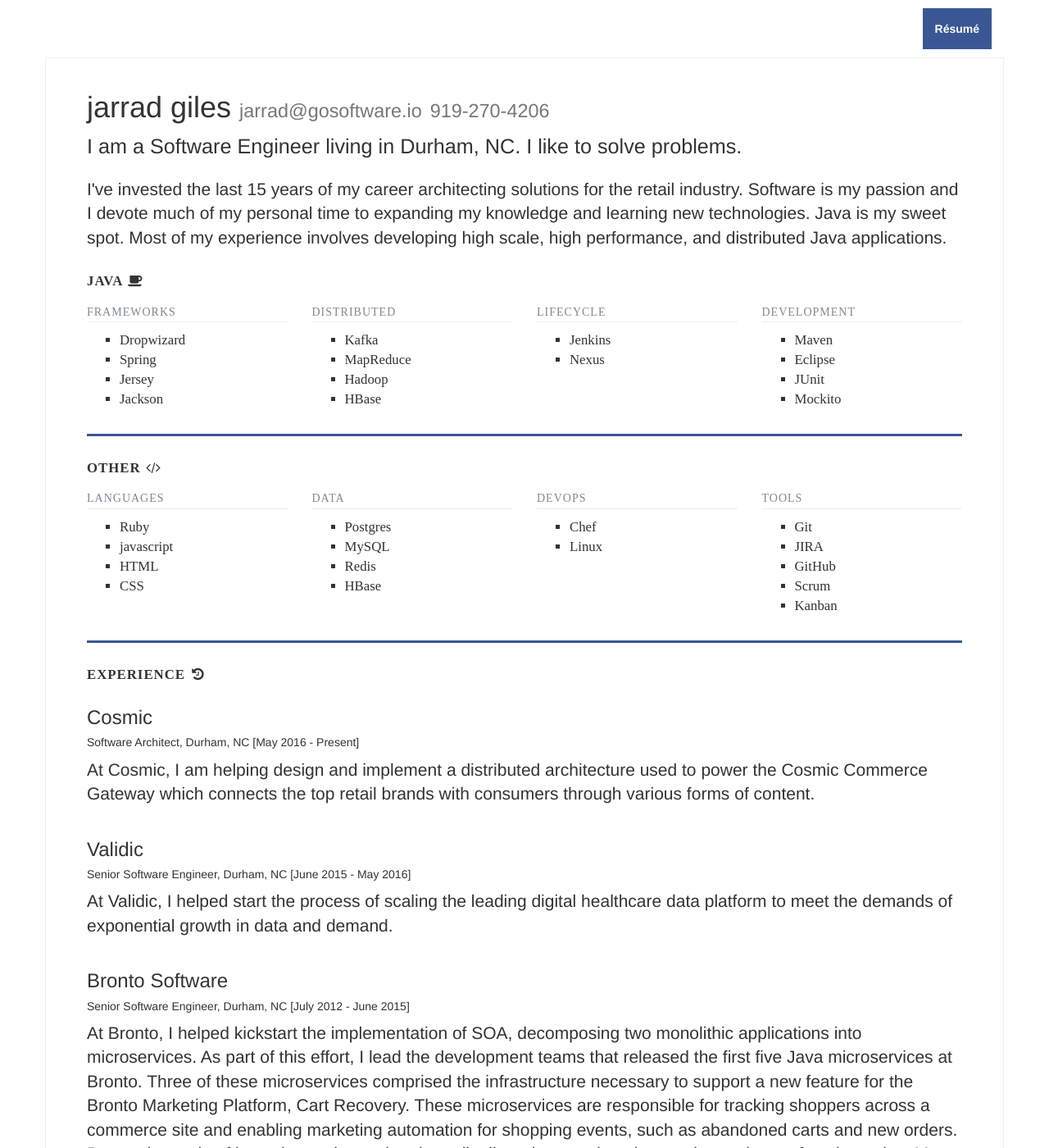
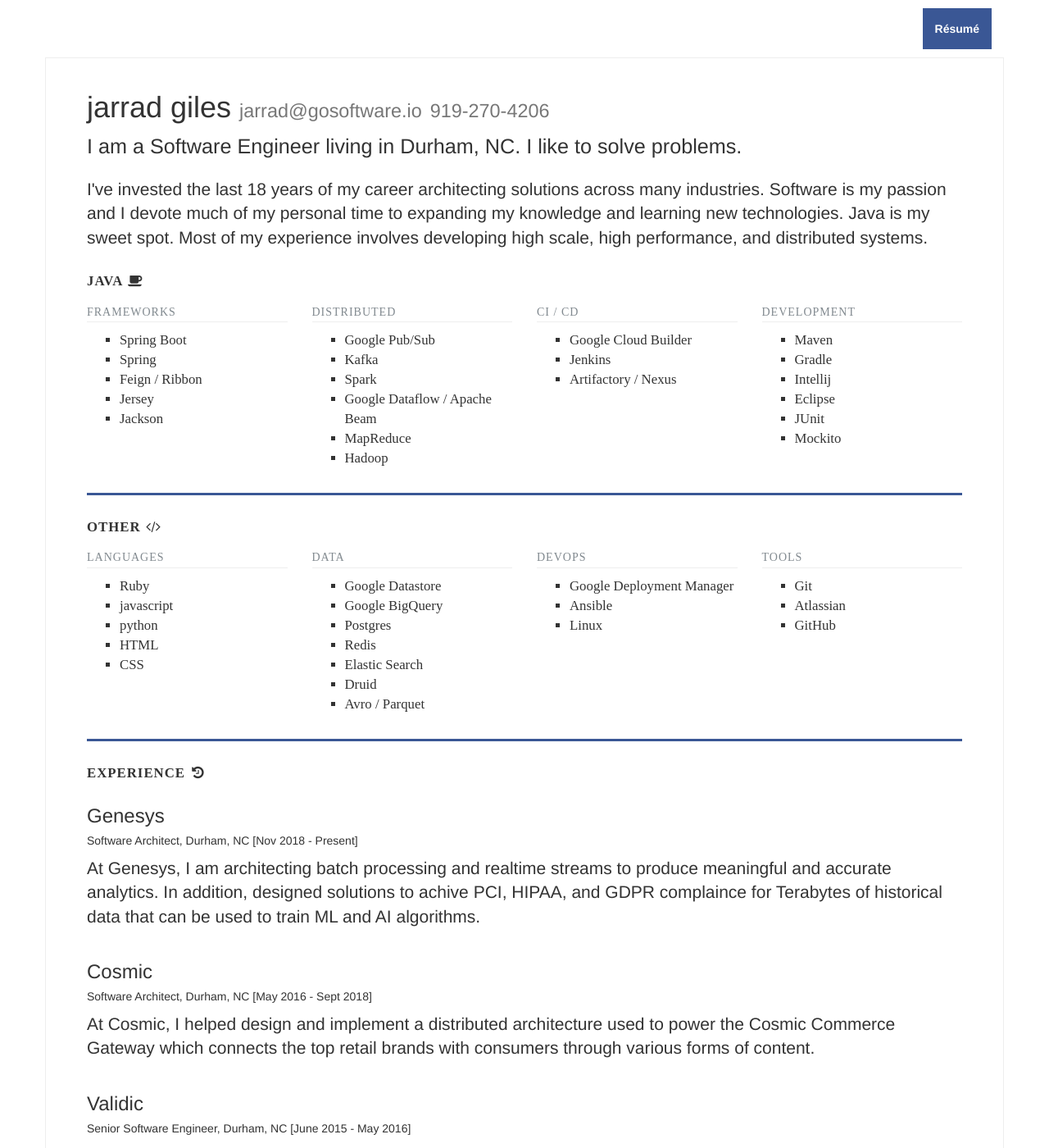
Before and after one commit to jarrad/jarrad.github.io, a Jekyll site: the page built from index.html, in a window 1280 px wide and 1400 px high. Shown: the whole window at 82% size. Built offline with Jekyll 4.4.1, drawn with Linux system fonts in a browser that asks for light colours; nearby versions of some CDN libraries; some web fonts are replaced; some of the changed text lies outside the part shown.

Commit message:
Add genesys, tweak skills

```diff
--- a/_data/experience.yml
+++ b/_data/experience.yml
@@ -1,9 +1,15 @@
+- employer: Genesys
+  title: Software Architect
+  location: Durham, NC
+  start_date: Nov 2018
+  end_date: Present
+  description: "At Genesys, I am architecting batch processing and realtime streams to produce meaningful and accurate analytics. In addition, designed solutions to achive PCI, HIPAA, and GDPR complaince for Terabytes of historical data that can be used to train ML and AI algorithms."
 - employer: Cosmic
   title: Software Architect
   location: Durham, NC
   start_date: May 2016
-  end_date: Present
-  description: "At Cosmic, I am helping design and implement a distributed architecture used to power the Cosmic Commerce Gateway which connects the top retail brands with consumers through various forms of content."
+  end_date: Sept 2018
+  description: "At Cosmic, I helped design and implement a distributed architecture used to power the Cosmic Commerce Gateway which connects the top retail brands with consumers through various forms of content."
 
 - employer: Validic
   title: Senior Software Engineer
--- a/_data/skills.yml
+++ b/_data/skills.yml
@@ -3,23 +3,29 @@
   categories:
     - name: Frameworks
       tags:
-        - Dropwizard
+        - Spring Boot
         - Spring
+        - Feign / Ribbon
         - Jersey
         - Jackson
     - name: Distributed
       tags:
+        - Google Pub/Sub
         - Kafka
+        - Spark
+        - Google Dataflow / Apache Beam
         - MapReduce
         - Hadoop
-        - HBase
-    - name: Lifecycle
+    - name: CI / CD
       tags:
+        - Google Cloud Builder
         - Jenkins
-        - Nexus
+        - Artifactory / Nexus
     - name: Development
       tags:
         - Maven
+        - Gradle
+        - Intellij
         - Eclipse
         - JUnit
         - Mockito
@@ -31,22 +37,25 @@
       tags:
         - Ruby
         - javascript
+        - python
         - HTML
         - CSS
     - name: Data
       tags:
+        - Google Datastore
+        - Google BigQuery
         - Postgres
-        - MySQL
         - Redis
-        - HBase
+        - Elastic Search
+        - Druid
+        - Avro / Parquet
     - name: DevOps
       tags:
-        - Chef
+        - Google Deployment Manager
+        - Ansible
         - Linux
     - name: Tools
       tags:
         - Git
-        - JIRA
+        - Atlassian
         - GitHub
-        - Scrum
-        - Kanban
--- a/index.html
+++ b/index.html
@@ -11,7 +11,7 @@
     <div class="col-xs-12 resume-intro">
       <h1>{{ site.data.contact.name }} <small>{{ site.data.contact.email }}</small> <small>{{ site.data.contact.phone }}</small></h1>
       <p class="lead main">I am a Software Engineer living in Durham, NC. I like to solve problems.</p>
-      <p class="lead">I've invested the last 15 years of my career architecting solutions for the retail industry. Software is my passion and I devote much of my personal time to expanding my knowledge and learning new technologies. Java is my sweet spot. Most of my experience involves developing high scale, high performance, and distributed Java applications.</p>
+      <p class="lead">I've invested the last 18 years of my career architecting solutions across many industries. Software is my passion and I devote much of my personal time to expanding my knowledge and learning new technologies. Java is my sweet spot. Most of my experience involves developing high scale, high performance, and distributed systems.</p>
     </div>
   </div>
 
```
Also changed, not shown: _data/ip.yml (+21 -2 lines), Gemfile.lock, 1 other file.
